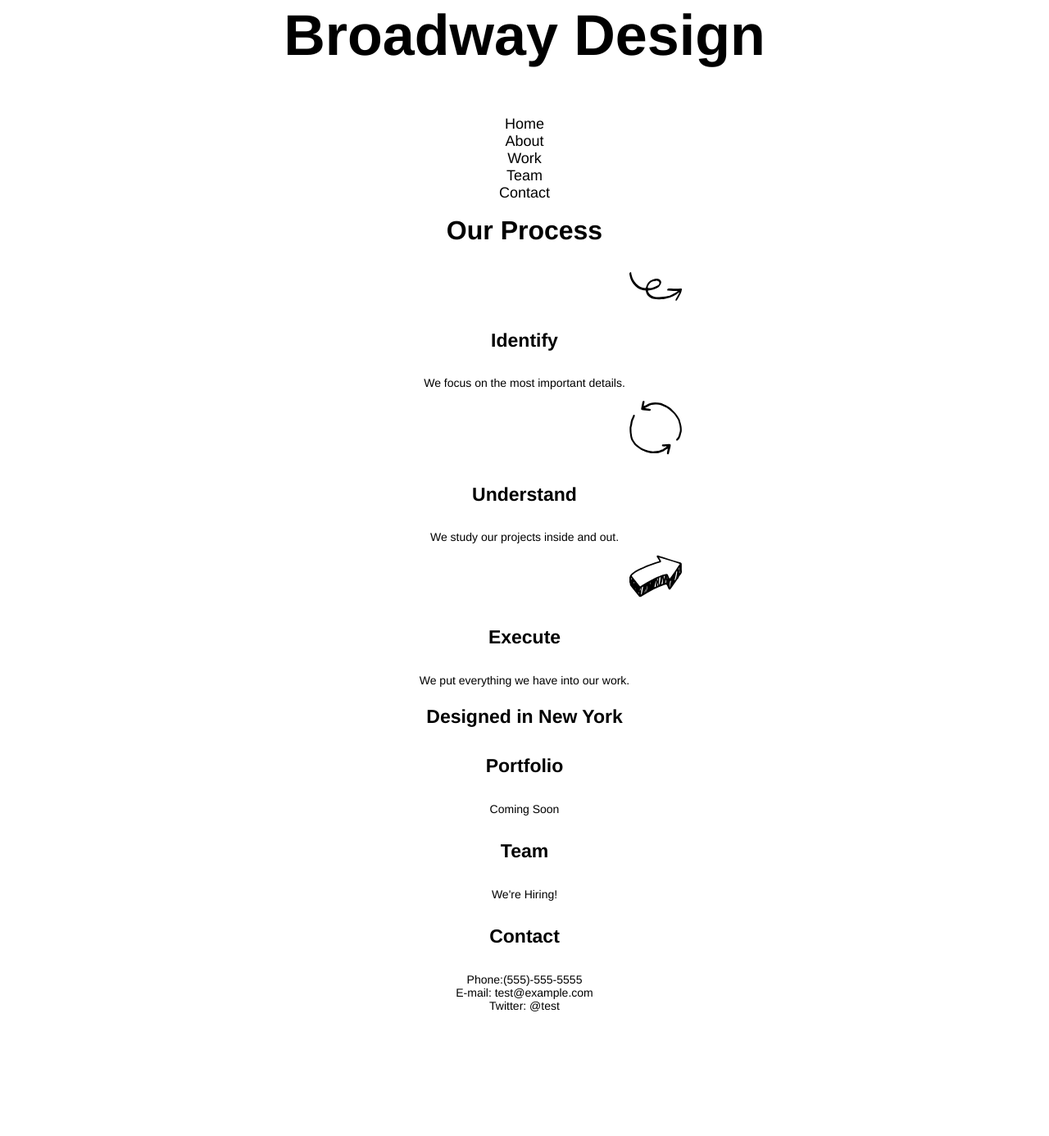
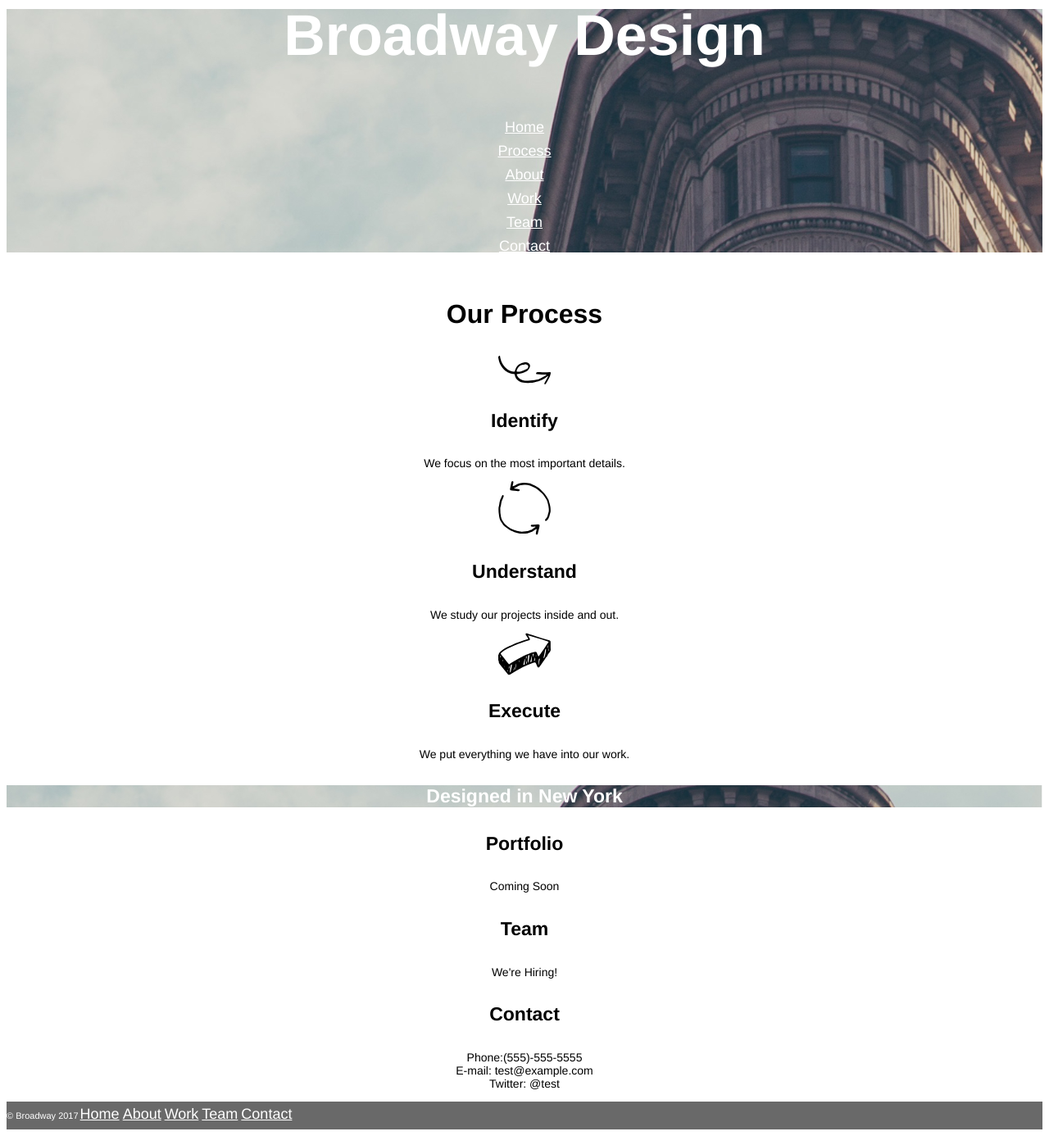
Before and after one commit to phree72/broadway, a plain HTML site: page index.html in a window 1280 px wide. Shown: the part 55-1441 px from the top of the page at 82% size. Before the commit the page ends 1304 px from the top, so only its background shows below. Drawn offline with Linux system fonts and the light colour scheme.

Commit message:
Complete broadway design homepage.

```diff
--- a/index.html
+++ b/index.html
@@ -4,17 +4,17 @@
 <body>
   <div class="header">
     <h2>Broadway Design</h2>
-    <background-image src="./resources/images/the-flatiron-building.png"/>
-      <nav>
-      <ul>
-          <li>Home</li>
-          <li>About</li>
-          <li>Work</li>
-          <li>Team</li>
-          <li>Contact</li>
+    <background-image src="../../resources/images/the-flatiron-building.png"/>
+        <ul class="navigation">
+          <li> <a href="./index.html">Home </a> </li>
+          <li> <a href="#about">Process </a> </li>
+          <li> <a href="#about">About</a> </li>
+          <li> <a href="#work">Work</a> </li>
+          <li> <a href="#team">Team</a> </li>
+          <li> <a href="#contact">Contact</a> </li>
         </ul>
-       </nav>
     </div><br>
+<div id="about">
 <h3>Our Process</h3>
   <img src="./resources/images/identify.svg"/>
 <h4>Identify</h4>
@@ -25,14 +25,27 @@
     <img src="./resources/images/execute.svg"/>
 <h4>Execute</h4>
   <p>We put everything we have into our work.</p>
-                 <h3 class="highlight">Designed in New York</h3>
-                   <background-image src="./resources/images/the-flatiron-building.png"/>
-                   <h4>Portfolio</h4>
+</div>
+<div class="highlight">
+<h4>Designed in New York</h4>
+  <background-image src="../../resources/images/the-flatiron-building.png"/>
+</div>
+<h4 id="work">Portfolio</h4>
   <p>Coming Soon</p>
-                       <h4>Team</h4>
+<h4 id="team">Team</h4>
   <p>We're Hiring!</p>
-                           <h4>Contact</h4>
+<h4 id="contact">Contact</h4>
   <p>Phone:(555)-555-5555<br>
      E-mail: test@example.com<br>
      Twitter: @test</p> </body>
-<html>
+ <div class="footer">
+   <p>© Broadway 2017</p>
+   <ul class="footer-nav">
+     <li><a href="./index.html">Home </a></li>
+     <li><a href="#about">About</a></li>
+     <li><a href="#work">Work</a></li>
+     <li><a href="#team">Team</a></li>
+     <li><a href="#contact">Contact</a></li>
+   </ul>
+  </div>
+</html>
--- a/resources/css/index.css
+++ b/resources/css/index.css
@@ -1,51 +1,90 @@
-.header{
-    background-image: image("./resources/images/the-flatiron-building.png");
-    height: 210px;
-    background-position: center;
+.header {
+  background-image: url("../../resources/images/the-flatiron-building.png");
+  background-position: center;
+  background-size: auto;
+  background-origin: border-box;
+  background-repeat: no-repeat;
+  display: block;
 }
-  h2 {
+h2 {
     font-family: Helvetica;
     font-size: 70px;
     font-weight: bold;
     text-align: center;
-    color: black;
+    color: white;
   }
-ul{
+.navigation{
   list-style-type: none;
-  padding: 0;
+  margin: 0;
+  padding:0;
+}
+li a{
+  text-align: center;
+  padding: 4px 0px;
   font-family: Helvetica;
   font-size: 18px;
-  color: black;
-  text-align: center;
+  color: white;
+  display:block;
 }
+
 h3{
   font-family: Helvetica;
   font-size: 32px;
   font-weight: bold;
   text-align: center;
   }
-h4{
+ h4, #work, #team,#contact {
   font-family: Helvetica;
   font-size: 23px;
   font-weight: bold;
   text-align: center;
 }
-p{
+p {
   font-family: Helvetica;
   font-size: 14px;
   text-align: center;
 }
-img{
-  position: relative;
-  left: 760px;
+img {
+  display: block;
+  padding: 0px;
+  margin-left: auto;
+  margin-right: auto;
 }
-.highlight{
-  background-image: image("./resources/images/the-flatiron-building.png");
-  background-size: auto;
-  height: 30px;
-  background-position: center;
+
+.highlight h4{
   font-family: Helvetica;
   font-size: 23px;
   font-weight: bold;
   text-align: center;
+  color: white;
+  background-image: url("../../resources/images/the-flatiron-building.png");
+  background-size:cover;
+  display: block;
 }
+.footer p{
+  font-family: Helvetica;
+  font-size: 11px;
+  color: white;
+  text-align: left;
+  }
+  .footer{
+  background-color: dimgray;
+  background-size: auto;
+  display:flex;
+  align-items: baseline;
+}
+
+.footer-nav {
+  list-style-type: none;
+  margin: 0;
+  padding:0;
+  display: flex;
+}
+.footer-nav li a{
+  display:inline;
+  font-family: Helvetica;
+  font-size: 18px;
+  color: white;
+  flex-direction: row;
+  padding: 2px;
+}
```
Lines whose indentation alone changed are shown as unchanged.
